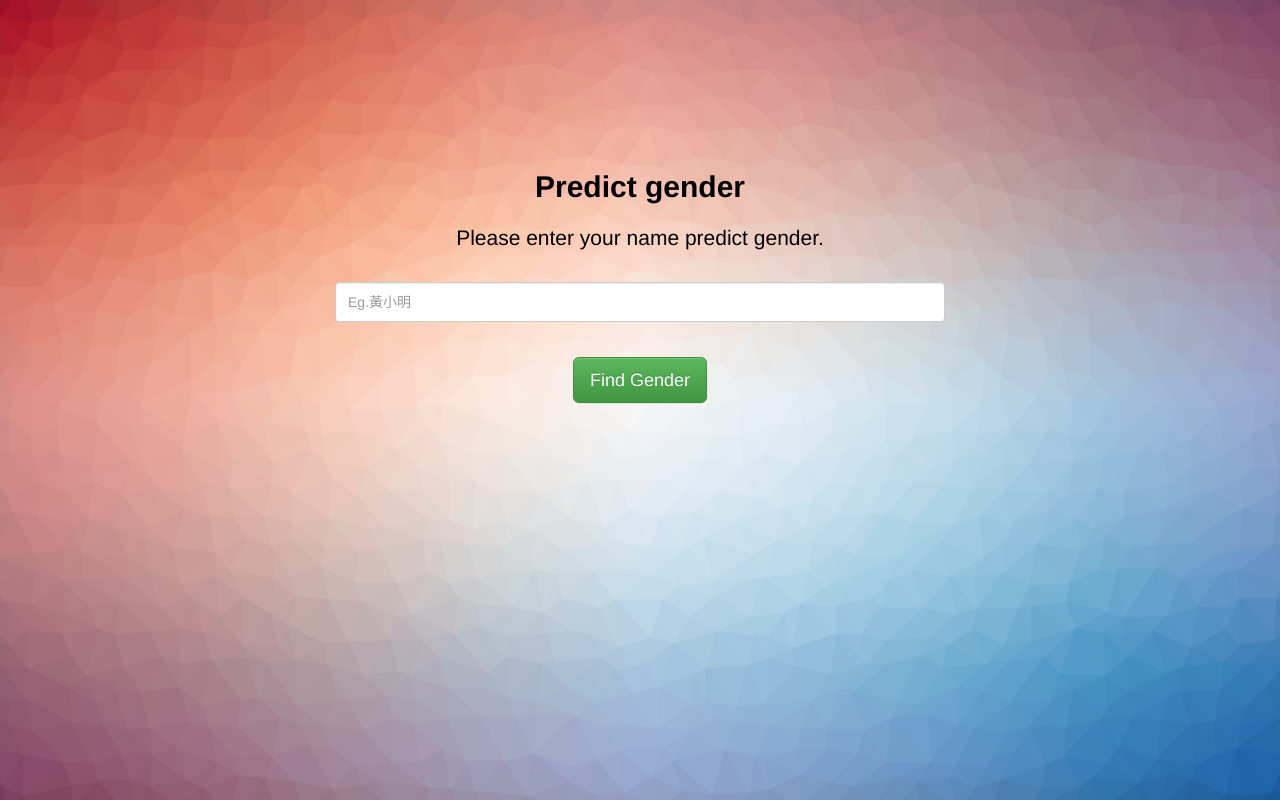
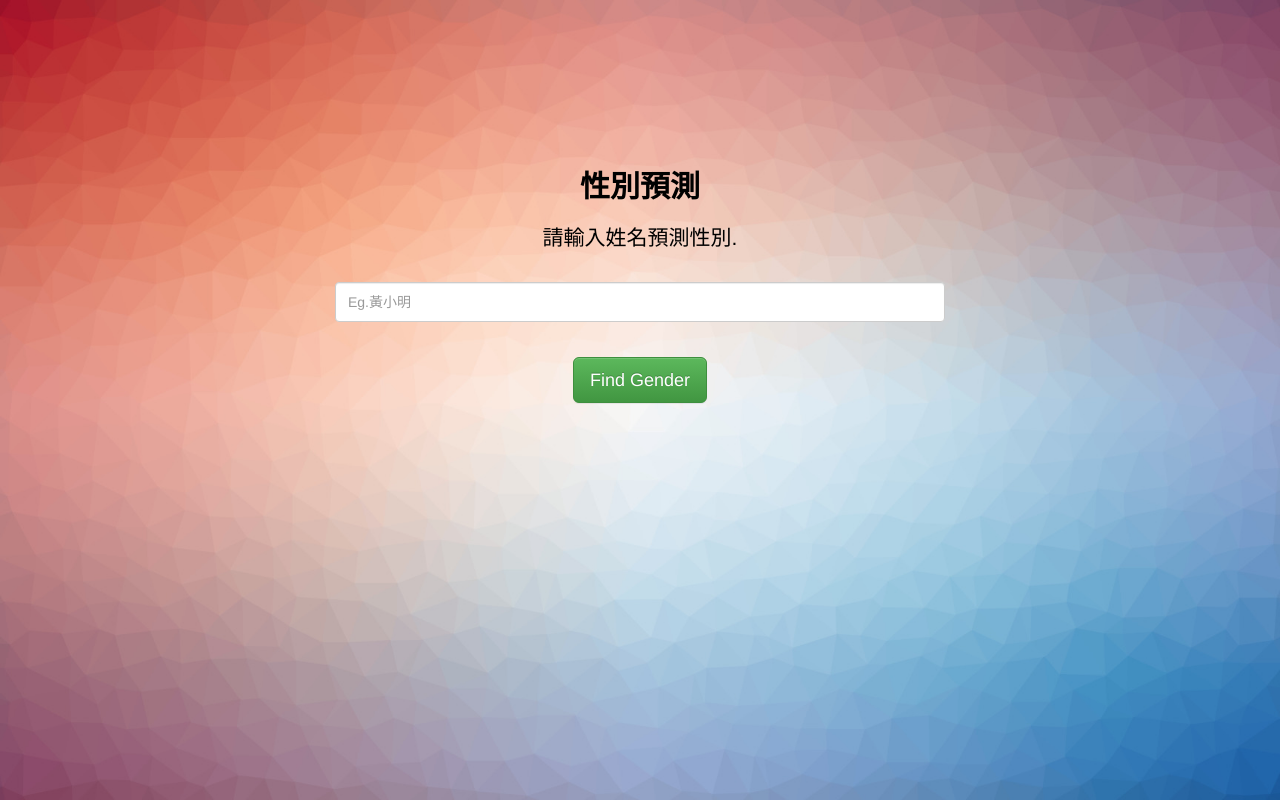
Before and after one commit to firefirstfu/PredictGender, a Django app: page / in a window 1280 px wide. Run offline with Django 3.2, Linux system fonts and the light colour scheme; some libraries are stand-ins or nearby versions.

Commit message:
deploy commit

```diff
--- a/templates/gender_predict.html
+++ b/templates/gender_predict.html
@@ -5,6 +5,10 @@
 <head>
 	<meta charset="UTF-8">
 	<title>PredictGender</title>
+
+
+	<meta name="viewport" content="width=device-width, intial-scale=1">
+
 	<!-- Latest compiled and minified CSS -->
 	<link rel="stylesheet" href="https://maxcdn.bootstrapcdn.com/bootstrap/3.3.7/css/bootstrap.min.css" integrity="sha384-BVYiiSIFeK1dGmJRAkycuHAHRg32OmUcww7on3RYdg4Va+PmSTsz/K68vbdEjh4u" crossorigin="anonymous">
 	<!-- Optional theme -->
@@ -67,16 +71,16 @@
 	<div class="container">
 		<div class="row">
 			<div class="col-md-6 col-md-offset-3 col-xs-12  center font">
-				<h2 class="h-text-color font">Predict gender</h1>
-				<p class="lead p-text-color">Please enter your name predict gender.</p>
+				<h2 class="h-text-color font">性別預測</h1>
+				<p class="lead p-text-color">請輸入姓名預測性別.</p>
 
 				<form action="" method="get" class="form-group form-gender">
 					<input type="" name="pre-name" class="form-control names" id="pre-name" placeholder="Eg.黃小明">
 					<button type="" class="btn btn-success btn-lg press">Find Gender</button>
 
 					<div id="success" class="alert alert-success">Success</div>
-					<div id="fail" class="alert alert-danger">Please refresh your name!</div>
-					<div id="no-name" class="alert alert-danger">Enter your name.</div>
+					<div id="fail" class="alert alert-danger">請重新輸入您的姓名!</div>
+					<div id="no-name" class="alert alert-danger">輸入您的姓名.</div>
 				</form>
 			</div>
 		</div>
@@ -87,6 +91,7 @@
 	<script type="text/javascript">
 		(function($){
 			$(document).ready(function() {
+
 				$('.form-gender').submit(function(event) {
 					$('.alert').fadeOut();
 
```
Also changed, not shown: db.sqlite3 (added).
